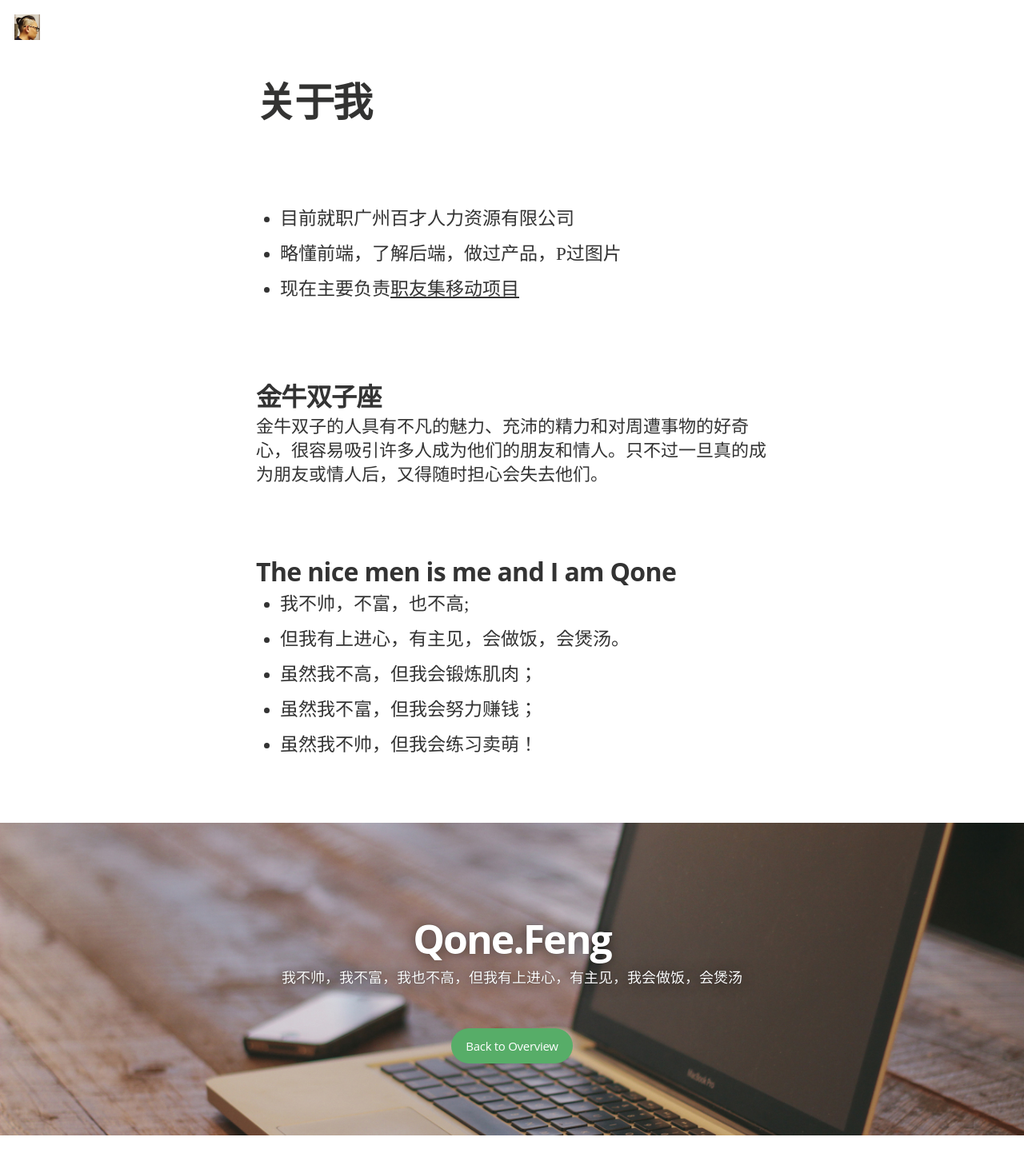
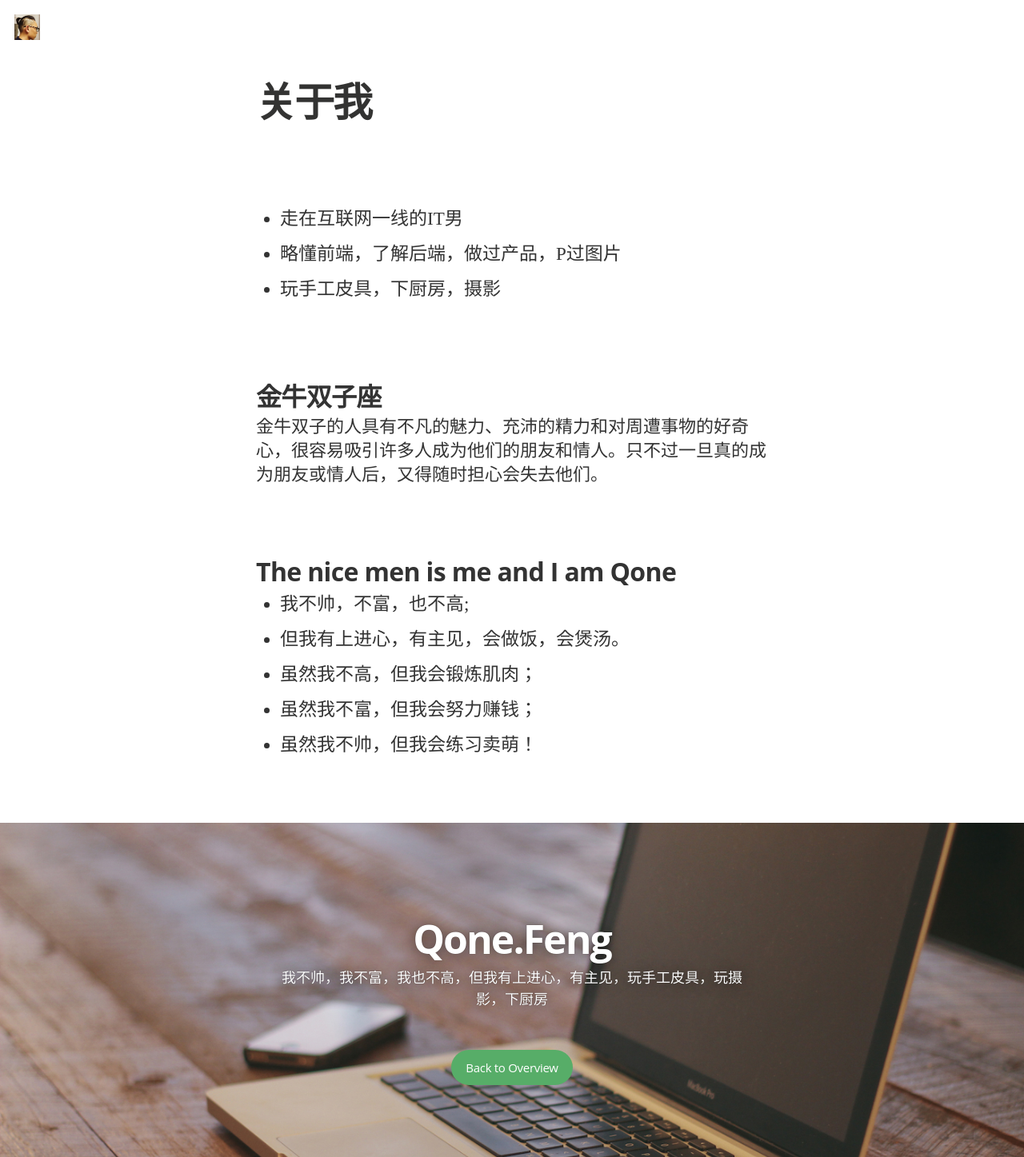
Before and after one commit to QoneFeng/qonefeng.github.io, a Jekyll site: the page built from about.md, in a window 1280 px wide. Shown: the whole page at 80% size. Built offline with Jekyll 4.4.1, drawn with Linux system fonts in a browser that asks for light colours; nearby versions of some CDN libraries; some web fonts are replaced; comment, search, counter and statistics services are not loaded; before the commit the page ends 1420 px from its top, so only the background shows below that.

Commit message:
更新描述
描述

```diff
--- a/_config.yml
+++ b/_config.yml
@@ -4,7 +4,7 @@ highlighter: pygments
 
 # Site settings
 title: "Qone.Feng"
-description: 我不帅，我不富，我也不高，但我有上进心，有主见，我会做饭，会煲汤
+description: 我不帅，我不富，我也不高，但我有上进心，有主见，玩手工皮具，玩摄影，下厨房
 
 
 email: fengxiaoqiang.qone@gmail.com
--- a/about.md
+++ b/about.md
@@ -3,9 +3,9 @@ layout: page
 title: 关于我
 permalink: /about/
 ---
-* 目前就职广州百才人力资源有限公司
+* 走在互联网一线的IT男
 * 略懂前端，了解后端，做过产品，P过图片
-* 现在主要负责[职友集移动项目](http://www.jobui.com)
+* 玩手工皮具，下厨房，摄影
 
 ## 金牛双子座
 金牛双子的人具有不凡的魅力、充沛的精力和对周遭事物的好奇心，很容易吸引许多人成为他们的朋友和情人。只不过一旦真的成为朋友或情人后，又得随时担心会失去他们。
```
